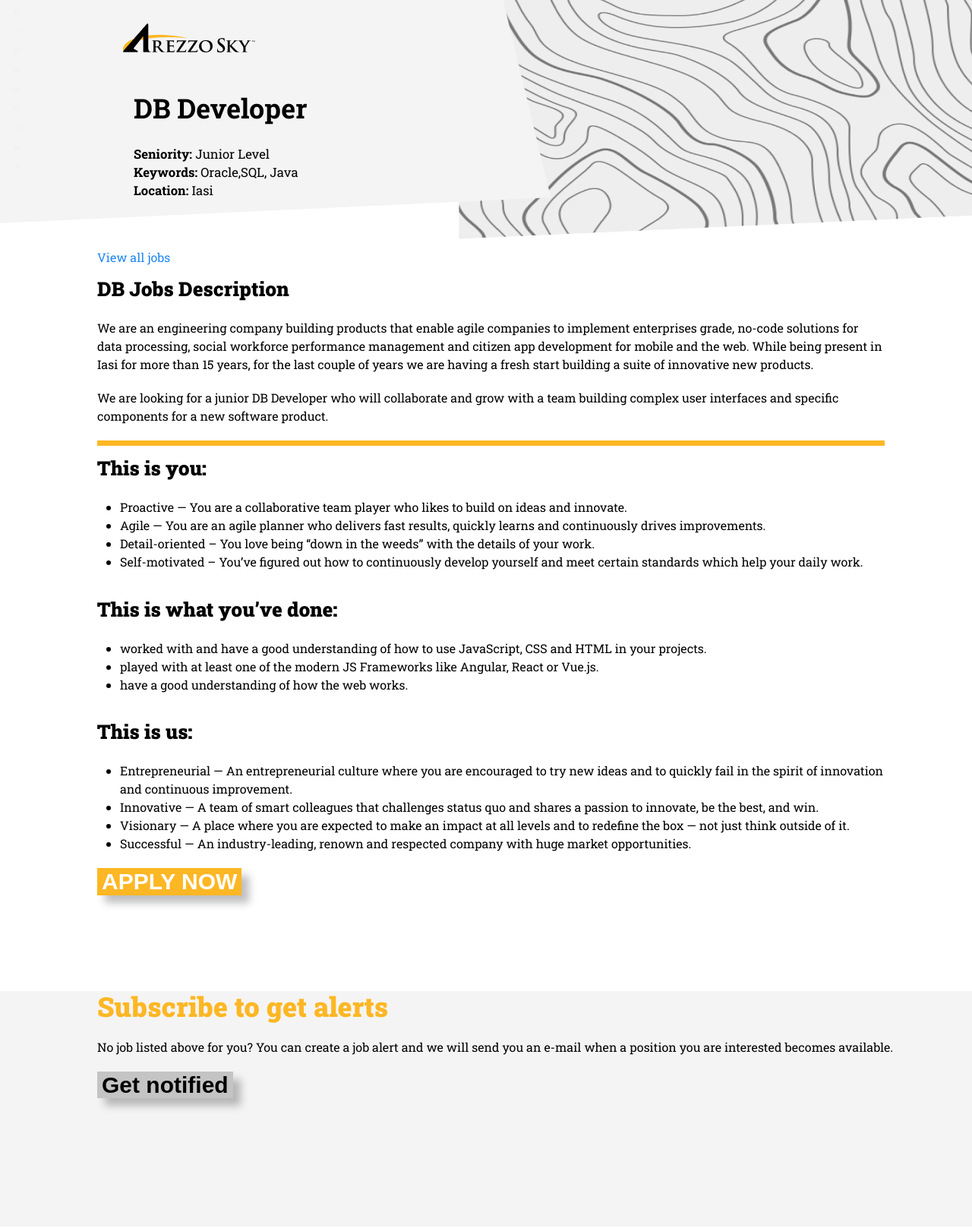
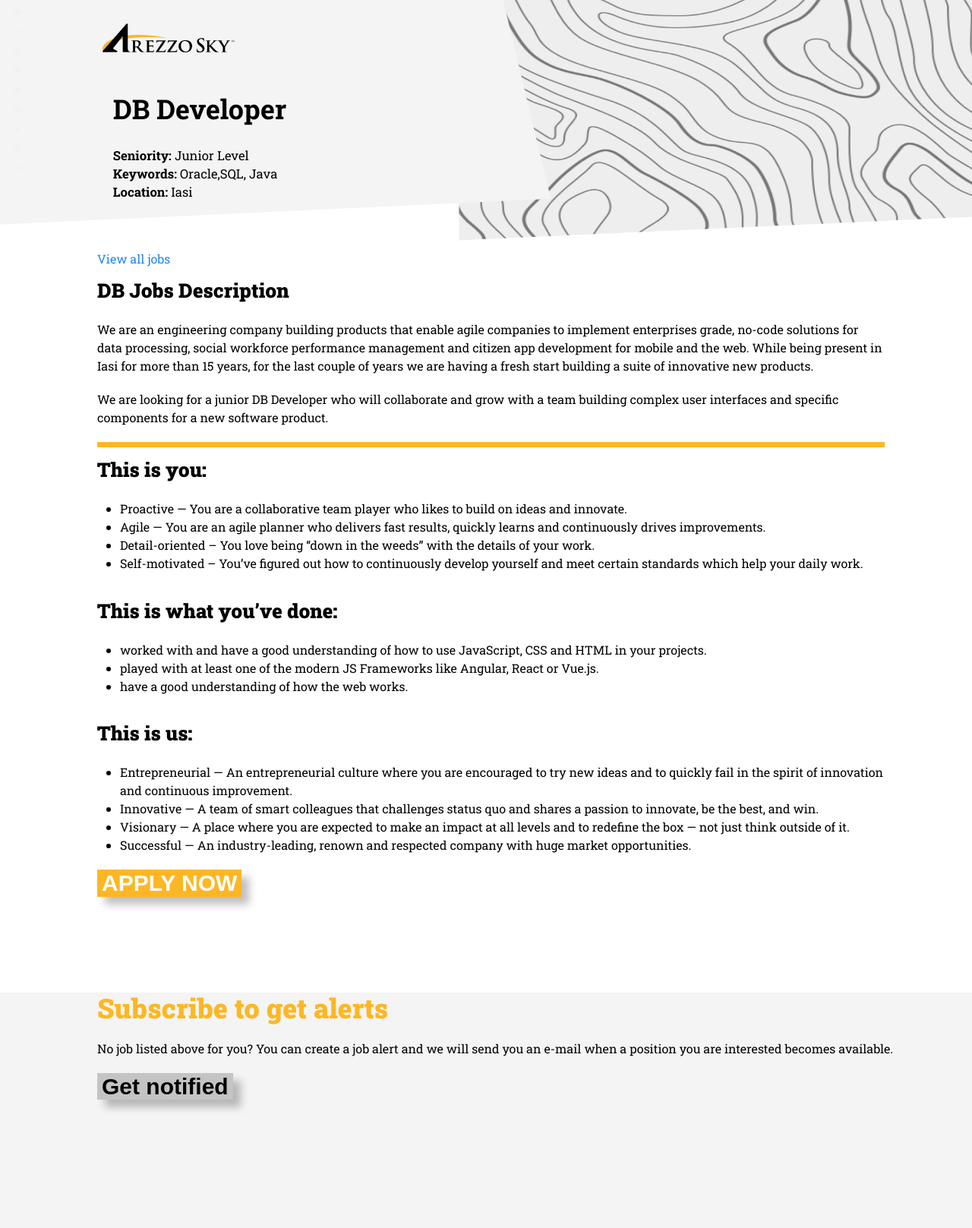
Before and after one commit to dhananjay-fe/dhananjay-fe.github.io, a Jekyll site: the page built from _jobs/database.md, in a window 1280 px wide. Shown: the whole page at 76% size. Built offline with Jekyll 4.4.1, drawn with Linux system fonts in a browser that asks for light colours; nearby versions of some CDN libraries.

Commit message:
Update main.css

```diff
--- a/assets/css/main.css
+++ b/assets/css/main.css
@@ -149,7 +149,7 @@ body {
 
 .logo-container2 .company-logo{
     flex: 1 1 auto;
-    margin-left: 18%;
+    margin-left: 16%;
     margin-top: 31px;
     width: 174px;
     height: 38px;
@@ -158,7 +158,7 @@ body {
 
 .logo-container2 #job-info{
     flex: 1 1 auto;
-    margin-left: 19%;
+    margin-left: 17%;
     Fill: Solid;
     /* transform: rotate(3.71deg); */
 }
```
